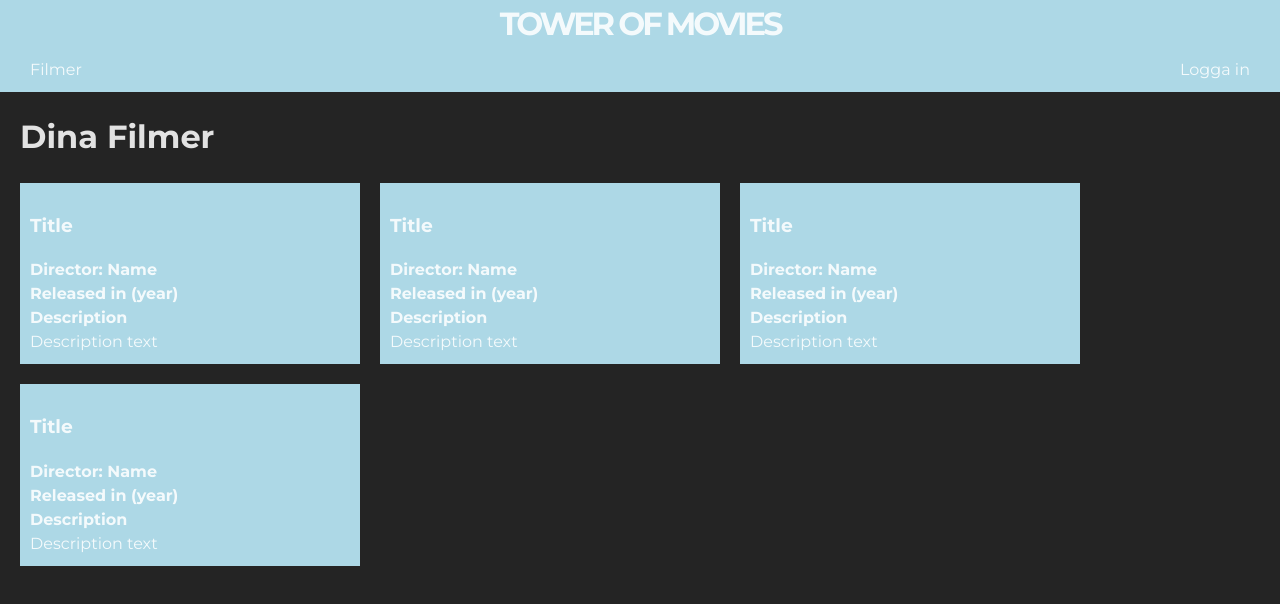
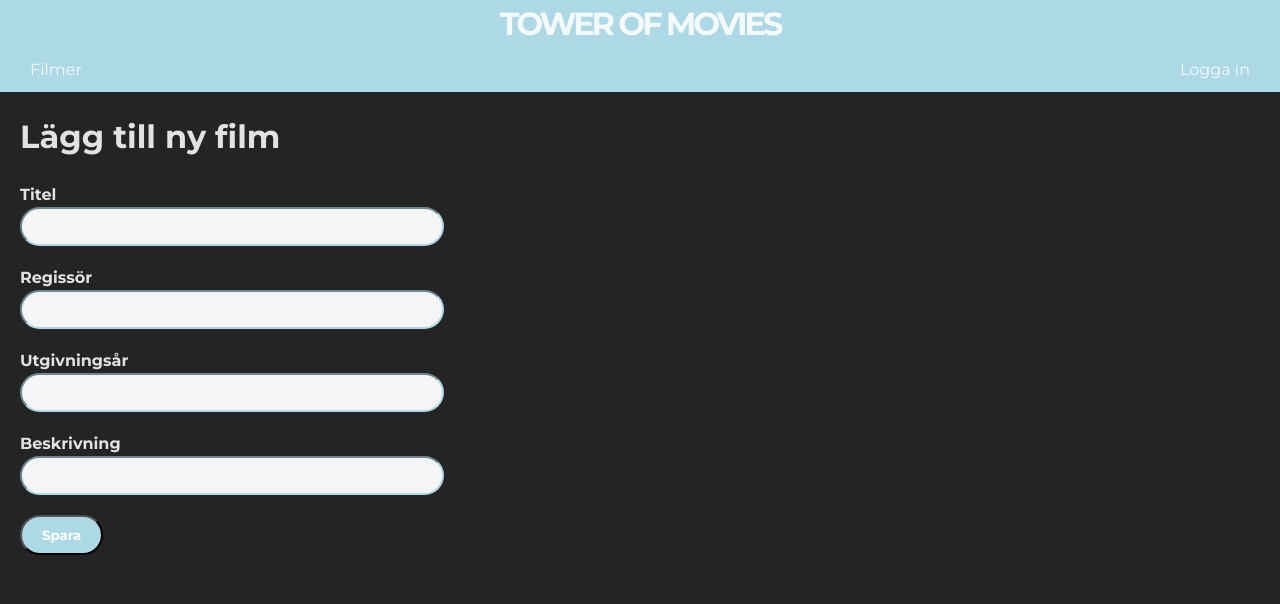
Before and after one commit to Frommflin/agil-test-assignment, a React (Vite) app: page / in a window 1280 px wide. Shown: the top 604 px of the page. Built offline with nearby package versions, Linux system fonts and the light colour scheme.

Commit message:
Adding form for new movie

```diff
--- a/src/App.jsx
+++ b/src/App.jsx
@@ -1,4 +1,5 @@
 import Header from './components/Header/Header'
+import FormPage from './pages/FormPage'
 import ListPage from './pages/ListPage'
 
 function App() {
@@ -6,7 +7,11 @@ function App() {
   return (
     <>
       <Header/>
-      <ListPage/>
+      <div className='page'>
+        {/* <ListPage/> */}
+        <FormPage/>
+      </div>
+
     </>
   )
 }
--- /dev/null
+++ b/src/components/InputField/InputField.jsx
@@ -0,0 +1,12 @@
+import React from 'react'
+
+const InputField = ({ label, name, type, placeholder }) => {
+  return (
+    <div className='inputField'>
+      <label htmlFor={name}>{label}</label>
+      <input type={type} name={name} id={name} placeholder={placeholder} />
+    </div>
+  )
+}
+
+export default InputField
--- /dev/null
+++ b/src/components/NewMovieForm/NewMovieForm.jsx
@@ -0,0 +1,17 @@
+import React from 'react'
+import styles from './newmovieform.module.sass'
+import InputField from '../InputField/InputField'
+
+const NewMovieForm = () => {
+  return (
+    <form id={styles.newForm} method='POST'>
+      <InputField type='text' label='Titel' name='title' placeholder='' />
+      <InputField type='text' label='Regissör' name='director' placeholder='' />
+      <InputField type='text' label='Utgivningsår' name='year' placeholder='' />
+      <InputField type='text' label='Beskrivning' name='description' placeholder='' />
+      <button type="submit">Spara</button>
+    </form>
+  )
+}
+
+export default NewMovieForm
--- /dev/null
+++ b/src/components/NewMovieForm/newmovieform.module.sass
@@ -0,0 +1,2 @@
+#newForm
+  width: 400px
--- a/src/index.css
+++ b/src/index.css
@@ -22,3 +22,31 @@ body {
 .page {
   margin-left: 20px;
 }
+
+button{
+  font-family: "Montserrat", system-ui, Avenir, Helvetica, Arial, sans-serif;
+  font-weight: bold;
+  padding: 10px 20px;
+  border-radius: 20px;
+  background-color: lightblue;
+  color: white;
+}
+
+.inputField {
+  margin-bottom: 20px;
+}
+.inputField label{
+  font-weight: bold;
+}
+.inputField input{
+  color: dimgrey;
+  width: 100%;
+  padding: 10px;
+  border-radius: 20px;
+  border-color: lightblue;
+  background-color: whitesmoke;
+  margin-bottom: 10px;
+}
+.inputField input:last-child{
+  margin-bottom: 0;
+}
--- /dev/null
+++ b/src/pages/FormPage.jsx
@@ -0,0 +1,11 @@
+import React from 'react'
+import NewMovieForm from '../components/NewMovieForm/NewMovieForm'
+
+const FormPage = () => {
+  return (<>
+    <h1>Lägg till ny film</h1>
+    <NewMovieForm/>
+  </>)
+}
+
+export default FormPage
--- a/src/pages/ListPage.jsx
+++ b/src/pages/ListPage.jsx
@@ -3,7 +3,7 @@ import styles from './listpage.module.sass'
 import MovieItem from '../components/MovieItem/MovieItem'
 
 const ListPage = () => {
-  return (<div className='page'>
+  return (<div>
     <h1>Dina Filmer</h1>
     <div id={styles.movies}>
       <MovieItem/>
```
